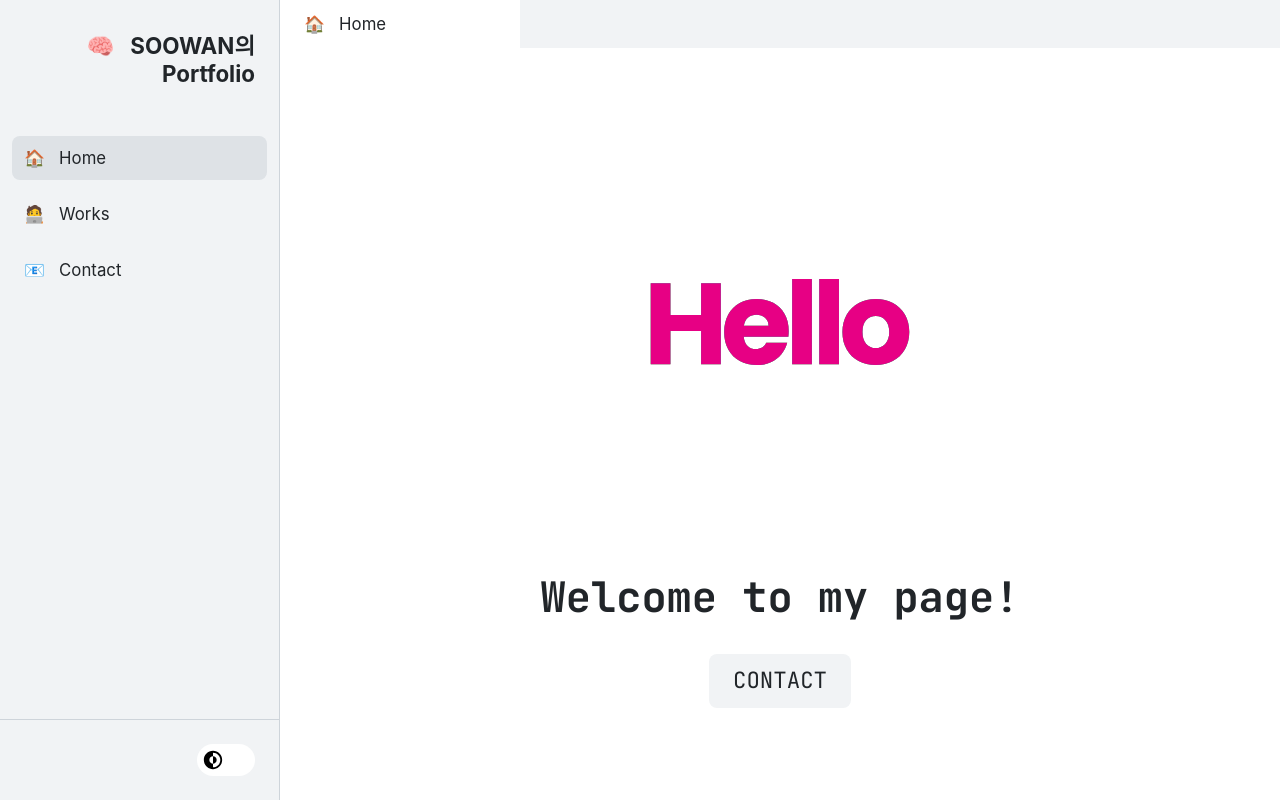
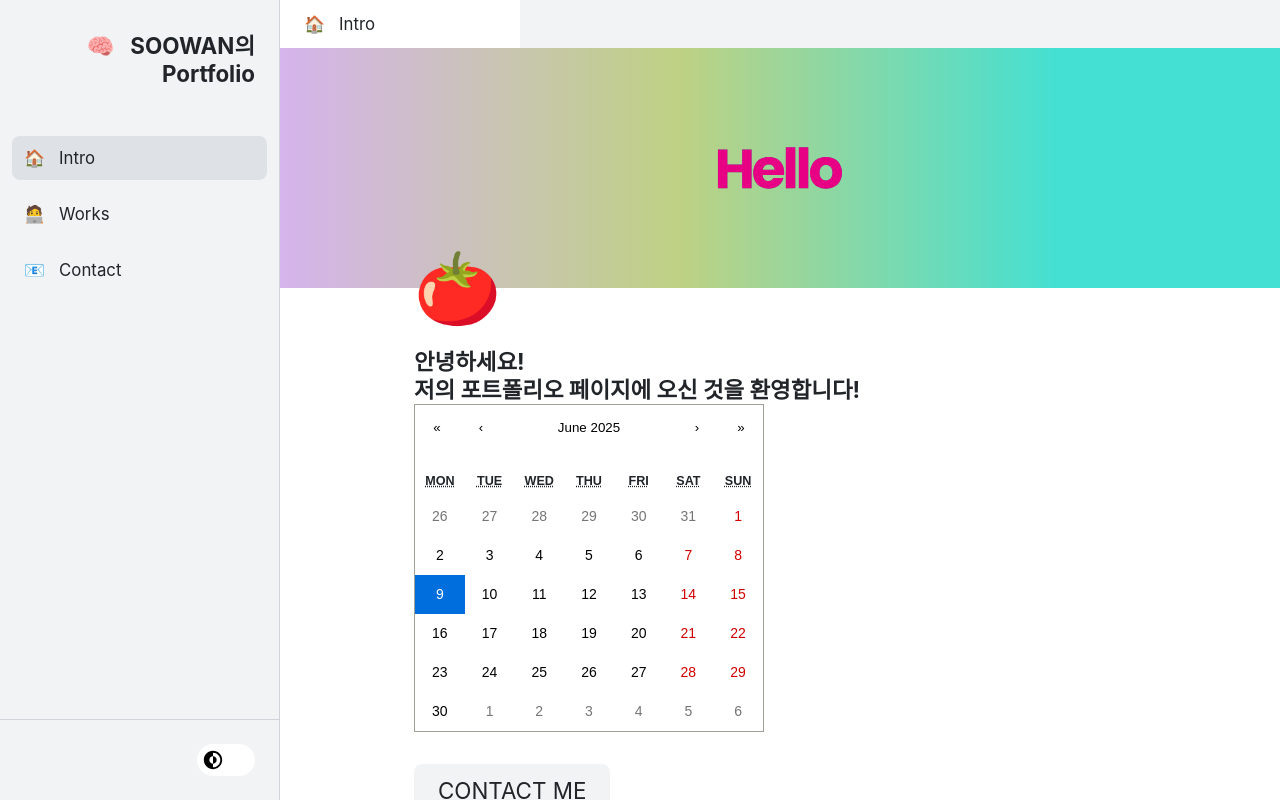
Before and after one commit to sooowan/portfolio-react, a React (Create React App) app: page / in a window 1280 px wide. Built offline with nearby package versions, Linux system fonts and the light colour scheme.

Commit message:
rename-unsafe-lifecycles 전

```diff
--- a/package.json
+++ b/package.json
@@ -15,6 +15,7 @@
     "immer": "^10.1.1",
     "open-color": "^1.9.1",
     "react": "19.1.0",
+    "react-calendar": "^6.0.0",
     "react-dom": "19.1.0",
     "react-helmet-async": "^2.0.5",
     "react-hook-form": "^7.57.0",
--- /dev/null
+++ b/src/components/calendar/MyCalendar.js
@@ -0,0 +1,20 @@
+import { useState } from 'react';
+import Calendar from 'react-calendar';
+import 'react-calendar/dist/Calendar.css'; // CSS 파일 import
+
+function MyCalendar() {
+  const [date, setDate] = useState(new Date());
+
+  const onChange = (newDate) => {
+    setDate(newDate);
+  };
+
+  return (
+    <div>
+      <Calendar onChange={onChange} value={date} maxDetail="month" />
+      {/* <p>선택된 날짜: {date.toLocaleDateString()}</p> */}
+    </div>
+  );
+}
+
+export default MyCalendar;
--- a/src/components/common/Layout.js
+++ b/src/components/common/Layout.js
@@ -4,7 +4,7 @@ import classNames from 'classnames/bind';
 import mystyle from '../../styles/Main.module.css';
 import '../../styles/font.scss';
 import Side from './Side';
-import Home from '../../pages/Home';
+import Intro from '../../pages/Intro';
 import Works from '../../pages/Works';
 import Contact from '../../pages/Contact';
 import info from '../pages';
@@ -34,7 +34,6 @@ export default function Layout() {
   const loading = useSelector((state) => {
     return state.loading['email/EMAIL_SEND'];
   });
-
   return (
     <LayoutBlock>
       <Side />
@@ -43,11 +42,11 @@ export default function Layout() {
           <span className={cn('tab-on')}>{tabName}</span>
         </div>
         <div
-          className={cn('content-wrap')}
+          className={cn('content-wrap', path === '/' && 'attach')}
           style={loading ? { overflow: 'hidden' } : { overflow: 'auto' }}
         >
           <Routes>
-            <Route path="/" index element={<Home />} />
+            <Route path="/" index element={<Intro />} />
             <Route path="/works" element={<Works />} />
             <Route path="/contact" element={<Contact />} />
           </Routes>
--- a/src/components/img/HomeLottie.js
+++ b/src/components/img/HomeLottie.js
@@ -14,7 +14,7 @@ const defaultOptions = {
 
 const initStyle = {
   width: '100%',
-  height: '500px',
+  height: '100%',
   margin: '0 auto',
   pointerEvents: 'none',
 };
@@ -35,11 +35,7 @@ const HomeLottie = () => {
       window.removeEventListener('resize', resizeWindow);
     };
   }, []);
-  return (
-    <div>
-      <Lottie options={defaultOptions} style={styleTit} />
-    </div>
-  );
+  return <Lottie options={defaultOptions} style={styleTit} />;
 };
 
 export default HomeLottie;
--- a/src/components/pages.js
+++ b/src/components/pages.js
@@ -4,7 +4,7 @@ const info = {
     {
       id: '1',
       path: '/',
-      name: '🏠\u00A0\u00A0 Home',
+      name: '🏠\u00A0\u00A0 Intro',
     },
     {
       id: '2',
--- a/src/components/works/WorkItem.js
+++ b/src/components/works/WorkItem.js
@@ -44,29 +44,26 @@ const WorkItemBlock = styled.li`
     background: var(--df-bg);
     border-bottom-left-radius: 20px;
     border-bottom-right-radius: 20px;
-    padding: 82px 24px 24px 24px;
+    padding: 48px 24px 24px 24px;
     font-size: 1.2rem;
     line-height: 1.4rem;
-    .title-box {
+
+    .title {
+      font-size: 1.3rem;
+      line-height: 1.8rem;
+      word-break: break-all;
+      padding-bottom: 12px;
+    }
+    .title-ico {
       position: absolute;
-      display: flex;
-      flex-direction: column;
       left: 24px;
       top: -2rem;
-      width: calc(100% - 40px);
-      gap: 12px;
-    }
-    .title-ico {
+      width: calc(100% - 48px);
       font-size: 4rem;
       display: inline-flex;
       align-items: center;
       width: 4rem;
       height: 4rem;
-    }
-    .title-text {
-      font-size: 1.3rem;
-      line-height: 1.8rem;
-      word-break: break-all;
     }
     .tag-list {
       margin-top: 12px;
@@ -91,10 +88,10 @@ export default function WorkItem({ work }) {
           {style === 'lottie' && <BackgroundLottie />}
         </div>
         <div className="work-content">
-          <div className="title-box">
+          <h4 className="title">
             <span className="title-ico">{title.ico}</span>
-            <h4 className="title-text">{title.text}</h4>
-          </div>
+            {title.text}
+          </h4>
           <p dangerouslySetInnerHTML={{ __html: desc }} />
           <div className="tag-list">
             {tags.map((tag) => (
--- a/src/container/EmailContainer.js
+++ b/src/container/EmailContainer.js
@@ -1,7 +1,7 @@
 import { useDispatch, useSelector } from 'react-redux';
 import EmailForm from '../components/email/EmailForm';
 import { changeField, initialize } from '../modules/email';
-import { useCallback, useEffect, useState } from 'react';
+import { useCallback, useState } from 'react';
 import emailjs from '@emailjs/browser';
 import { finishLoading, startLoading } from '../modules/loading';
 import AskModal from '../components/common/AskModal';
--- a/src/pages/Home.js
+++ /dev/null
@@ -1,31 +0,0 @@
-import styled from 'styled-components';
-import HomeLottie from '../components/img/HomeLottie';
-import '../styles/font.scss';
-import Button from '../components/common/Button';
-import { Helmet } from 'react-helmet-async';
-
-const HomeBlock = styled.div`
-  text-align: center;
-  font-family: 'JetBrains Mono', 'Nanum Gothic';
-  h1 {
-    font-size: 3rem;
-    line-height: 3.6rem;
-  }
-`;
-
-export default function Home() {
-  return (
-    <div>
-      <Helmet>
-        <title>이영애 | REACT</title>
-      </Helmet>
-      <HomeBlock>
-        <HomeLottie />
-        <h1>Welcome to my page!</h1>
-        <Button to="/contact" className="large">
-          CONTACT
-        </Button>
-      </HomeBlock>
-    </div>
-  );
-}
--- /dev/null
+++ b/src/pages/Intro.js
@@ -0,0 +1,89 @@
+import styled from 'styled-components';
+import HomeLottie from '../components/img/HomeLottie';
+import '../styles/font.scss';
+import Button from '../components/common/Button';
+import { Helmet } from 'react-helmet-async';
+import MyCalendar from '../components/calendar/MyCalendar';
+
+const HomeBlock = styled.div`
+  width: 100%;
+  height: 100%;
+  .header {
+    position: relative;
+    left: 0;
+    top: 0;
+    height: 240px;
+    background: var(--df-hover);
+    overflow: hidden;
+    &.gradient {
+      background: linear-gradient(
+        90deg,
+        rgba(214, 180, 237, 1) 0%,
+        rgba(190, 209, 131, 1) 40%,
+        #43e0d3 78%
+      );
+    }
+  }
+  .content {
+    position: relative;
+    padding: 60px 24px 24px 24px;
+    margin: 0 auto;
+    width: 100%;
+    max-width: 780px;
+    font-size: 1.2rem;
+    line-height: 1.4rem;
+    .title-ico {
+      position: absolute;
+      left: 24px;
+      top: -2.5rem;
+      width: calc(100% - 48px);
+      font-size: 5rem;
+      display: inline-flex;
+      align-items: center;
+      width: 5rem;
+      height: 5rem;
+    }
+    .title {
+      font-size: 1.6rem;
+      line-height: 2rem;
+      word-break: break-all;
+    }
+    .tag-list {
+      margin-top: 12px;
+      display: flex;
+      gap: 8px;
+      font-size: 1rem;
+      line-height: 1.2rem;
+      flex-wrap: wrap;
+    }
+    .tag-list,
+    p {
+      opacity: 0.8;
+    }
+  }
+`;
+
+export default function Home() {
+  return (
+    <HomeBlock>
+      <Helmet>
+        <title>이영애 | REACT</title>
+      </Helmet>
+      <div className="header gradient">
+        <HomeLottie />
+      </div>
+      <div className="content">
+        <h4 className="title">
+          <span className="title-ico">🍅</span>
+          안녕하세요! <br /> 저의 포트폴리오 페이지에 오신 것을 환영합니다!
+        </h4>
+        <MyCalendar />
+        <Button to="/contact" className="large">
+          CONTACT ME
+        </Button>
+      </div>
+      {/*  */}
+      {/* <h1>Welcome to my page!</h1> */}
+    </HomeBlock>
+  );
+}
--- a/src/pages/Works.js
+++ b/src/pages/Works.js
@@ -39,17 +39,6 @@ const works = [
   },
   {
     _id: '001',
-    link: 'https://duddoi.github.io/todo-app/',
-    title: {
-      ico: '🗒️',
-      text: 'TO-DO APP',
-    },
-    desc: '리액트 프로젝트 to-do app입니다.',
-    tags: ['React', 'localStorage', 'styled-components'],
-    style: 'gradient',
-  },
-  {
-    _id: '002',
     link: 'https://duddoi.github.io/blog/',
     title: {
       ico: '✍🏻',
@@ -63,7 +52,19 @@ const works = [
       'styled-components',
       'react-router',
     ],
+    style: 'gradient',
   },
+  {
+    _id: '002',
+    link: 'https://duddoi.github.io/todo-app/',
+    title: {
+      ico: '🗒️',
+      text: 'TO-DO APP',
+    },
+    desc: '리액트 프로젝트 to-do app입니다.',
+    tags: ['React', 'localStorage', 'styled-components'],
+  },
+
   // {
   //   _id: '003',
   //   link: 'https://duddoi.github.io/2022_portfolio/',
--- a/src/styles/Main.module.css
+++ b/src/styles/Main.module.css
@@ -14,6 +14,9 @@
   overflow: auto;
   height: calc(100% - 48px);
   position: relative;
+}
+.content-wrap.attach {
+  padding: 0;
 }
 .tab-on {
   display: inline-block;
```
Also changed, not shown: 1 other file (tests, documents, lock files or other folders).
